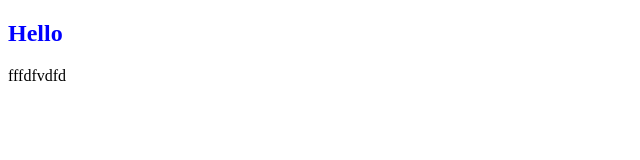
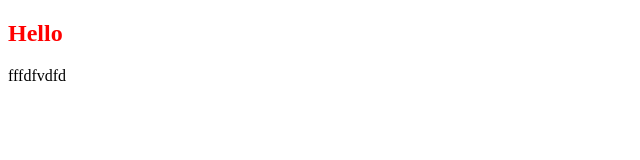
Before and after one commit to Lingamol/BarberShop, a plain HTML site: page index.html in a window 1280 px wide. Shown: the whole page, without its empty margins (0-640 px from the left). Drawn offline with Linux system fonts and the light colour scheme.

Commit message:
Update index.html

```diff
--- a/index.html
+++ b/index.html
@@ -7,7 +7,7 @@
     <title>Document</title>
   </head>
   <body>
-    <h2 style="color:blue;">Hello</h2>
+    <h2 style="color:red;">Hello</h2>
     fffdfvdfd
   </body>
 </html>
```
